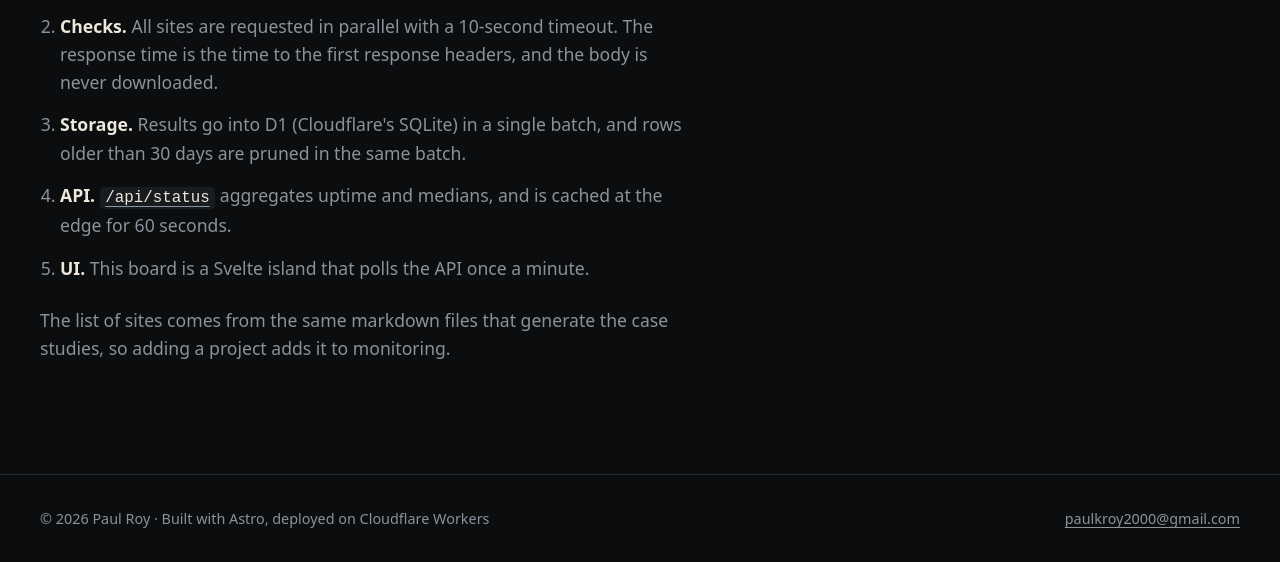
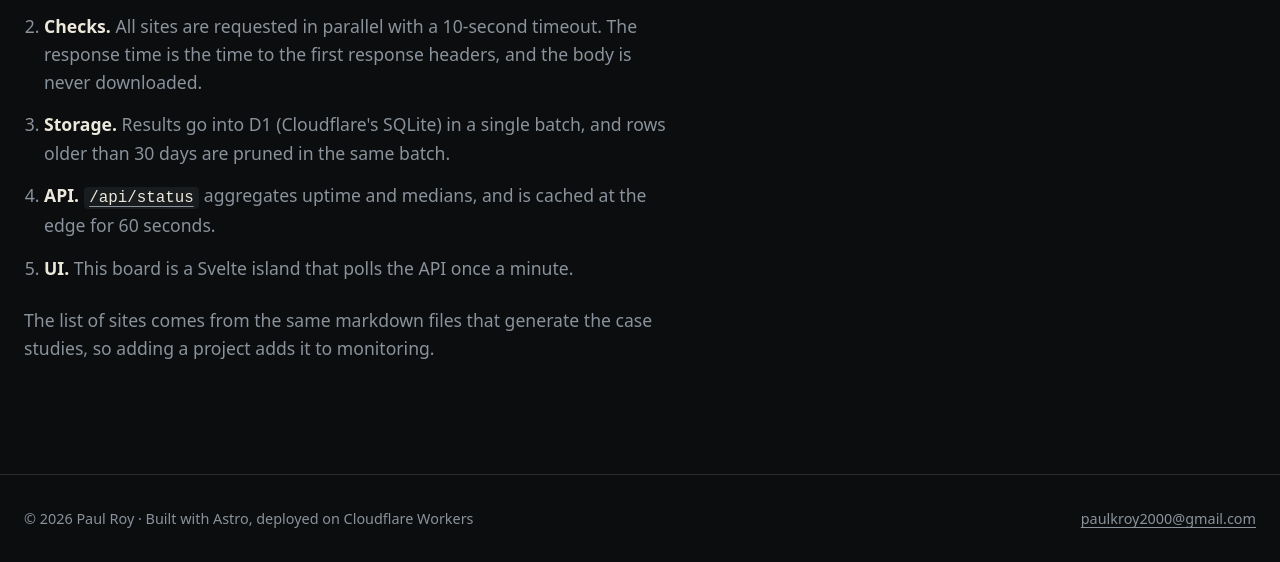
Before and after one commit to paulkroy/portfolio, an Astro site: page /status in a window 1280 px wide. Shown: the part 601-1163 px from the top of the page. Built offline with nearby package versions, Linux system fonts and the light colour scheme; Astro itself is replaced by a stand-in of ours; some packages are replaced by stand-ins of ours; no server answers.

Commit message:
Widen the content container to 1366px

```diff
--- a/src/styles/global.css
+++ b/src/styles/global.css
@@ -29,7 +29,7 @@
   --space: clamp(1rem, 0.8rem + 1vw, 1.5rem);
   --section: clamp(4rem, 3rem + 5vw, 8rem);
   --radius: 10px;
-  --max: 1200px;
+  --max: 1366px;
   --ease: cubic-bezier(0.22, 1, 0.36, 1);
   --pill: 999px;
 }
```
